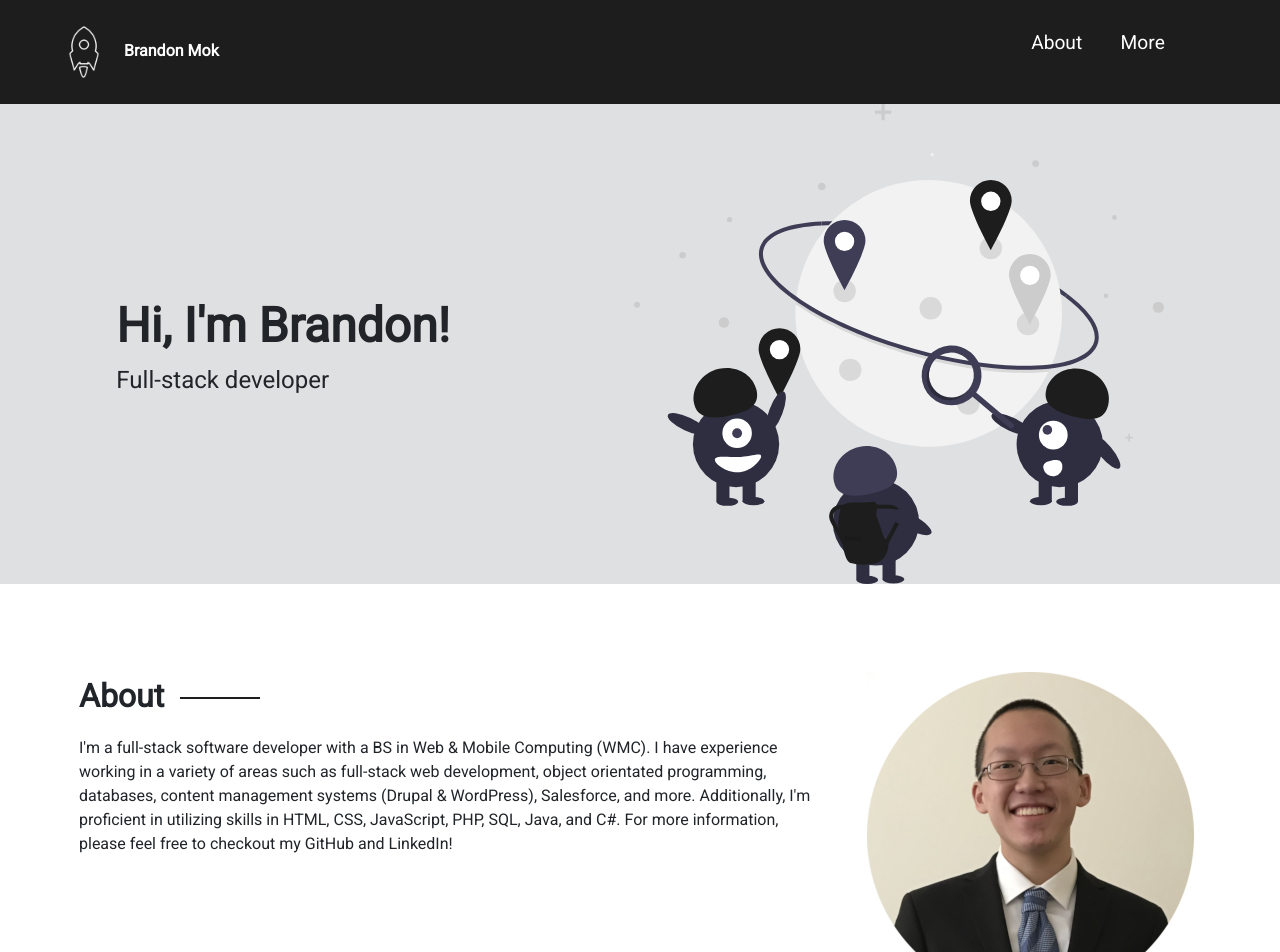
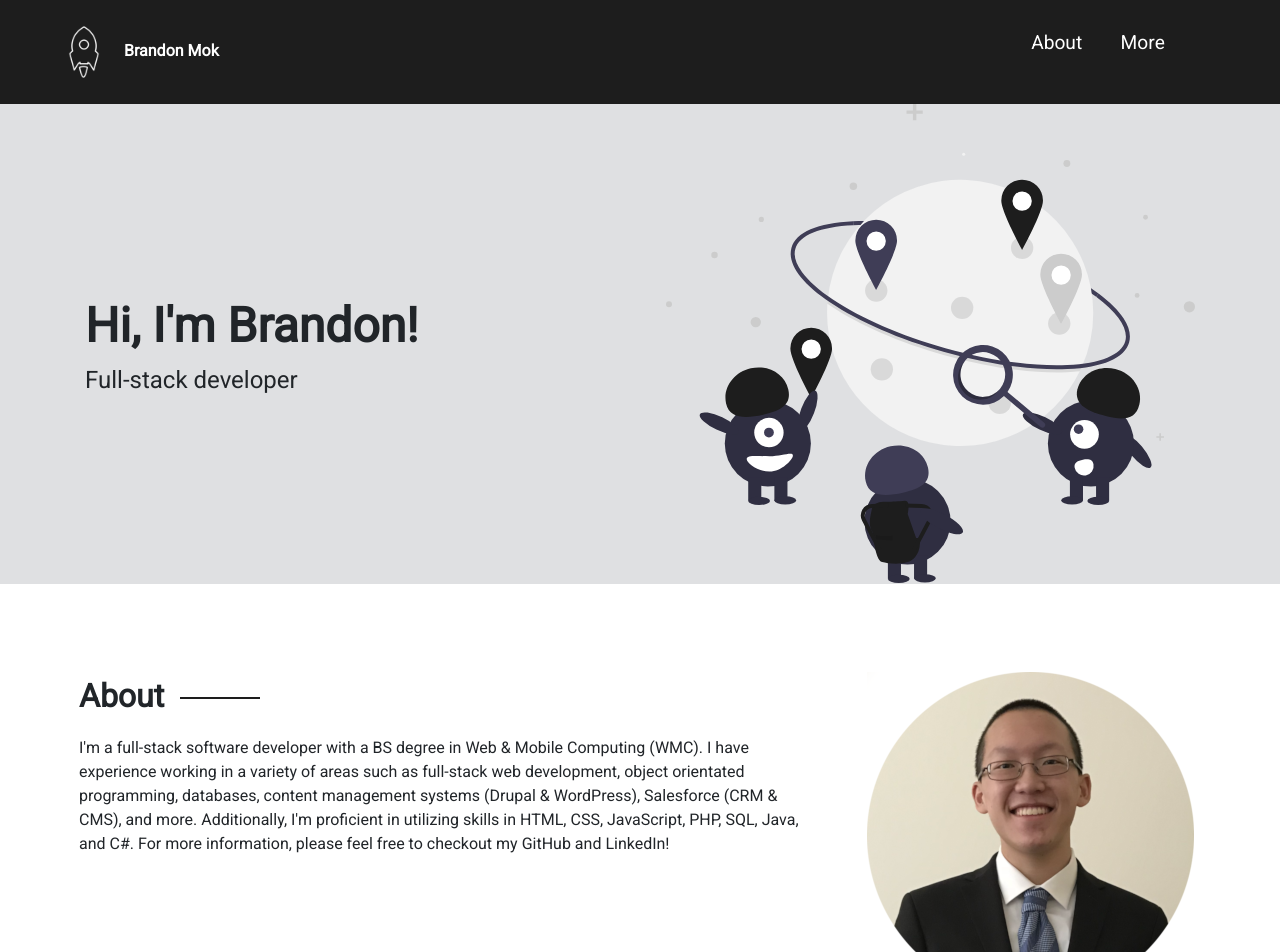
Before and after one commit to BrandonMok/react-personal-website, a React (Create React App) app: page / in a window 1280 px wide. Shown: the top 952 px of the page. Built offline with nearby package versions, Linux system fonts and the light colour scheme.

Commit message:
Banner component changed to have container

```diff
--- a/src/App.scss
+++ b/src/App.scss
@@ -1,14 +1,13 @@
 @import '~bootstrap/scss/bootstrap.scss';
 @import url('https://fonts.googleapis.com/css2?family=Roboto&display=swap');
 
-$primary: #1d1d1d; // 1c1d25
+$primary: #1d1d1d; //#343434
 
 * {
   font-family: 'Roboto', sans-serif;
 }
 
 
-/** Header **/
 .header {
   height: 6.5em;
   width: 100%;
@@ -21,7 +20,6 @@ $primary: #1d1d1d; // 1c1d25
     &__image {
       max-width: 100%;
       max-height: 100%;
-      // display: inline-block;
     }
 
     &__name {
@@ -54,8 +52,6 @@ $primary: #1d1d1d; // 1c1d25
   }
 }
 
-
-// Hamburger icon
 #hamburger {
   color: #ffffff;
   font-size: 1.5rem;
@@ -95,14 +91,15 @@ $primary: #1d1d1d; // 1c1d25
   }
 }
 
-
-/** Banner **/
 .banner {
-  justify-content: center;
-  flex-direction: column;
-  background-color: #DFE0E2; // F5F5F5 //DFE0E2
+  background-color: #DFE0E2;
   width: 100%;
   height: 30em;
+  overflow: hidden;
+
+  &__flexbox {
+    justify-content: space-between;
+    flex-direction: column;
 
     &__text {
       margin-top: 1em;
@@ -115,18 +112,16 @@ $primary: #1d1d1d; // 1c1d25
       &__subtext {
         font-size: 1.5rem;
       }
-
     }
 
     &__image {
-    overflow: hidden;
-
       img {
         position: relative;
         left: 0;
         top:0;
         width: 100%;
         height: 100%;
+      }
     }
   }
 }
@@ -326,7 +321,7 @@ $primary: #1d1d1d; // 1c1d25
     display: none;
   }
 
-  .banner {
+  .banner__flexbox {
     flex-direction: row;
 
     &__text {
--- a/src/components/about.js
+++ b/src/components/about.js
@@ -12,9 +12,9 @@ class About extends React.Component {
                             <div className="about__title__content__line"></div>
                         </div>
                         <div className="about__text">
-                            I'm a full-stack software developer with a BS in Web & Mobile Computing (WMC).
+                            I'm a full-stack software developer with a BS degree in Web & Mobile Computing (WMC).
                             I have experience working in a variety of areas such as full-stack web development,
-                            object orientated programming, databases, content management systems (Drupal & WordPress), Salesforce, and more.
+                            object orientated programming, databases, content management systems (Drupal & WordPress), Salesforce (CRM & CMS), and more.
                             Additionally, I'm proficient in utilizing skills in HTML, CSS, JavaScript, PHP, SQL, Java, and C#.
                             For more information, please feel free to checkout my GitHub and LinkedIn!
                         </div>
--- a/src/components/banner.js
+++ b/src/components/banner.js
@@ -4,16 +4,20 @@ import BannerImg from '../icons/undraw_traveling.svg';
  class Banner extends React.Component {
     render() {
         return (
-            <div className="banner d-flex justify-content-around align-items-center p-4">
-                <div className="banner__text">
-                    <div className="banner__text__title">Hi, I'm Brandon!</div>
-                    <div className="banner__text__subtext">Full-stack developer</div>
-                </div>
-                <div className="banner__image">
-                    <img src={BannerImg} alt="Picture of Brandon in a business suit." />
+            <div className="banner">
+                <div className='container'>
+                    <div className="banner__flexbox d-flex align-items-center">
+                        <div className="banner__flexbox__text">
+                            <div className="banner__flexbox__text__title">Hi, I'm Brandon!</div>
+                            <div className="banner__flexbox__text__subtext">Full-stack developer</div>
+                        </div>
+                        <div className="banner__flexbox__image">
+                            <img src={BannerImg} alt="Helpers around a moon." />
+                        </div>
+                    </div>
                 </div>
             </div>
-         );
+        );
     }
 }
 export default Banner;
--- a/src/components/moreinfo.js
+++ b/src/components/moreinfo.js
@@ -24,7 +24,6 @@ class MoreInfo extends React.Component {
                                             <img src={GithubLogo} alt="Github Logo" />
                                     </div>
                                 </a>
-
                                 <a href="https://www.linkedin.com/in/brandonmok" target="_blank" rel="noreferrer" alt="URL link to Brandon's LinkedIn">
                                     <div className="more-info__bottom-container__box">
                                         <img src={LinkedInLogo} alt="LinkedIn Logo" />
```
Lines whose indentation alone changed are shown as unchanged.
